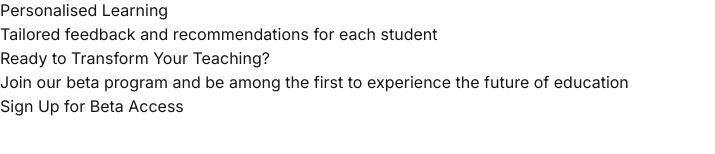
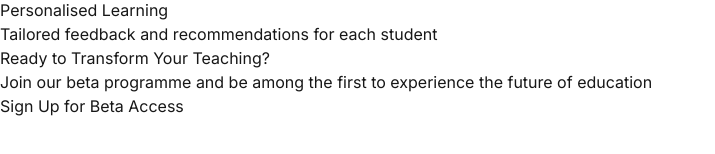
Before and after one commit to TAS-Education/TAS-Education.github.io, a Next.js app: page / in a window 1280 px wide. Shown: the part 344-498 px from the top of the page, without its empty margins (0-715 px from the left). Built offline with nearby package versions, Linux system fonts and the light colour scheme.

Commit message:
beta programme speling

```diff
--- a/src/app/page.tsx
+++ b/src/app/page.tsx
@@ -70,7 +70,7 @@ export default function Home() {
         <div className="max-w-7xl mx-auto text-center">
           <h2 className="text-3xl font-bold mb-4">Ready to Transform Your Teaching?</h2>
           <p className="text-xl text-gray-600 mb-8">
-            Join our beta program and be among the first to experience the future of education
+            Join our beta programme and be among the first to experience the future of education
           </p>
           <button className="bg-blue-600 text-white px-8 py-3 rounded-full font-semibold hover:bg-blue-700 transition-colors">
             Sign Up for Beta Access
```
